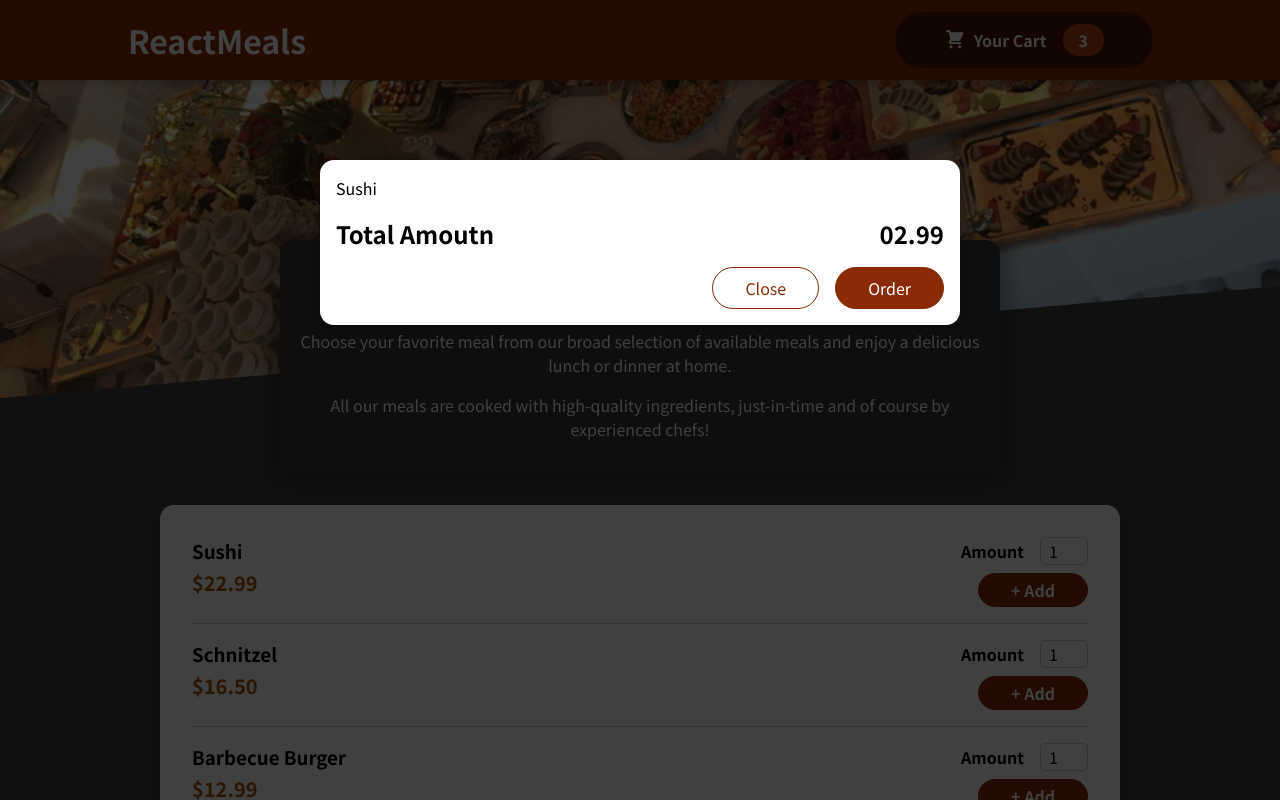
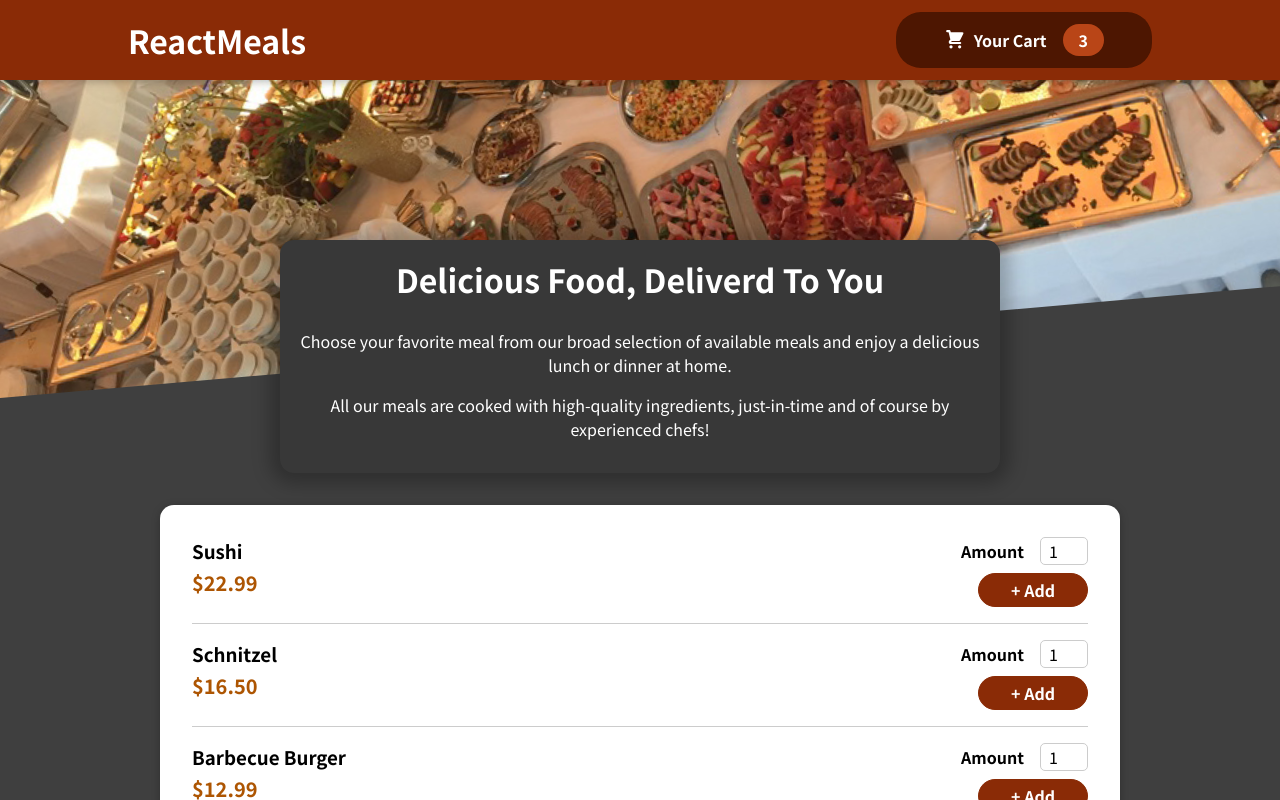
Before and after one commit to Joshua-DaCosta/food-order, a React (Create React App) app: page / in a window 1280 px wide. Shown: the top 800 px of the page. Built offline with nearby package versions, Linux system fonts and the light colour scheme.

Commit message:
create context

```diff
--- a/src/App.js
+++ b/src/App.js
@@ -1,16 +1,25 @@
+import React, { useState } from "react";
 import Cart from "./components/Cart/Cart";
 import Header from "./components/Layout/Header";
 import Meals from "./components/Meals/Meals";
+import CartProvider from "./store/CartProvider";
 
 function App() {
+
+const [isCartVisable, setIsCartVisable] = useState(false);
+
+const toggleCart = () => {
+  setIsCartVisable(!isCartVisable ? true : false);
+}
+
   return (
-    <>
-    <Cart />
-      <Header />
+    <CartProvider>
+      {isCartVisable && <Cart toggleCart={toggleCart} />}
+      <Header toggleCart={toggleCart} />
       <main>
         <Meals />
       </main>
-    </>
+    </CartProvider>
   );
 }
 
--- a/src/components/Cart/Cart.js
+++ b/src/components/Cart/Cart.js
@@ -1,18 +1,18 @@
 import Modal from '../UI/Modal';
 import classes from './Cart.module.css';
 
-const Cart = () => {
+const Cart = (props) => {
 
       const cartItems = <ul className={classes['cart-items']}><li>Sushi</li></ul>;
   return (
-    <Modal>
+    <Modal toggleCart={props.toggleCart}>
       {cartItems}
       <div className={classes.total}>
         <span>Total Amoutn</span>
         <span>02.99</span>
       </div>
       <div className={classes.actions}>
-        <button className={classes["button--alt"]}>Close</button>
+        <button onClick={() => props.toggleCart()} className={classes["button--alt"]}>Close</button>
         <button className={classes.button}>Order</button>
       </div>
     </Modal>
--- a/src/components/Layout/Header.js
+++ b/src/components/Layout/Header.js
@@ -3,12 +3,12 @@ import classes from './Header.module.css';
 import mealsImg from '../../assets/meals.jpg';
 import HeaderCartButton from './HeaderCartButton';
 
-const Header = () => {
+const Header = (props) => {
   return (
     <>
     <header className={classes.header}>
       <h1>ReactMeals</h1>
-      <HeaderCartButton />
+      <HeaderCartButton toggleCart={props.toggleCart}/>
     </header>
     <div className={classes['main-image']}>
       <img src={mealsImg} alt='meals'/>
--- a/src/components/Layout/HeaderCartButton.js
+++ b/src/components/Layout/HeaderCartButton.js
@@ -1,8 +1,8 @@
 import classes from "./HeaderCartButton.module.css";
 import CartIcon from "../UI/CartIcon";
-const HeaderCartButton = () => {
+const HeaderCartButton = (props) => {
   return (
-    <button className={classes.button}>
+    <button onClick={() => props.toggleCart()} className={classes.button}>
       <span className={classes.icon}>
         <CartIcon />
       </span>
--- a/src/components/UI/Modal.js
+++ b/src/components/UI/Modal.js
@@ -1,8 +1,8 @@
 import classes from './Modal.module.css';
 import  ReactDOM  from 'react-dom';
 
-const Backdrop = () => {
-  return <div className={classes.backdrop}></div>;
+const Backdrop = (props) => {
+  return <div className={classes.backdrop} onClick={() => props.toggleCart()}></div>;
 };
 
 const ModalOverlay = (props) => {
@@ -19,7 +19,7 @@ const Modal = props => {
       const overylaysNode = document.getElementById("overlays");
   return (
     <>
-      {ReactDOM.createPortal(<Backdrop />, overylaysNode)}
+      {ReactDOM.createPortal(<Backdrop toggleCart={props.toggleCart}/>, overylaysNode)}
       {ReactDOM.createPortal(
         <ModalOverlay>{props.children}</ModalOverlay>,
         overylaysNode
--- /dev/null
+++ b/src/store/CartProvider.js
@@ -0,0 +1,20 @@
+import React from "react";
+import CartContext from "./cart-context";
+
+const CartProvider = (props) => {
+
+      const addItemHandler = (item) => {}
+      const removeItemHandler = (id) => {};
+
+
+const cartContext = {
+  items: [],
+  totalAmount: 0,
+  addItem: addItemHandler,
+  removeItem: removeItemHandler,
+};
+
+  return <CartContext.Provider value={cartContext}>{props.children}</CartContext.Provider>;
+};
+
+export default CartProvider;
--- /dev/null
+++ b/src/store/cart-context.js
@@ -0,0 +1,10 @@
+import React from 'react'
+
+const CartContext = React.createContext({
+      items: [],
+      totalAmount: 0,
+      addItem: (item) => {},
+      removeItem: (id) => {}
+})
+
+export default CartContext
```
